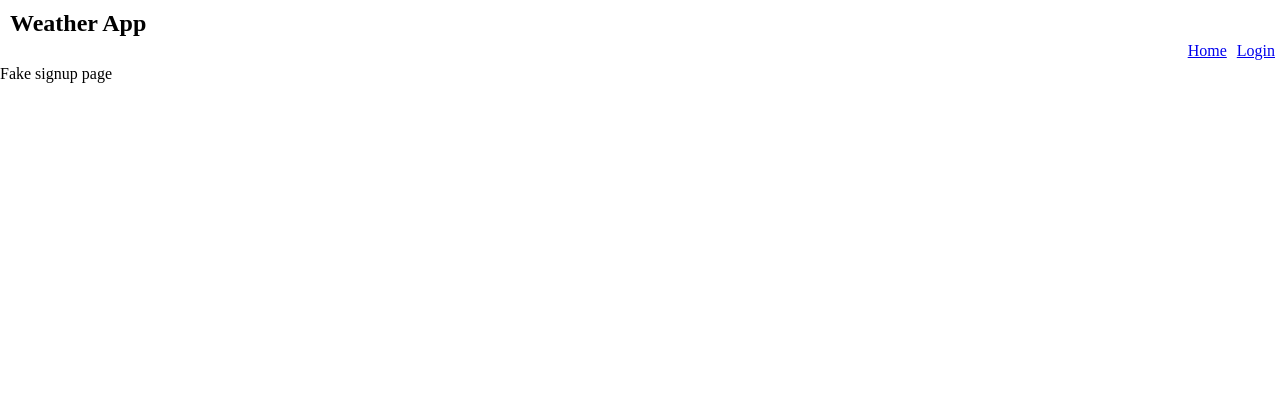
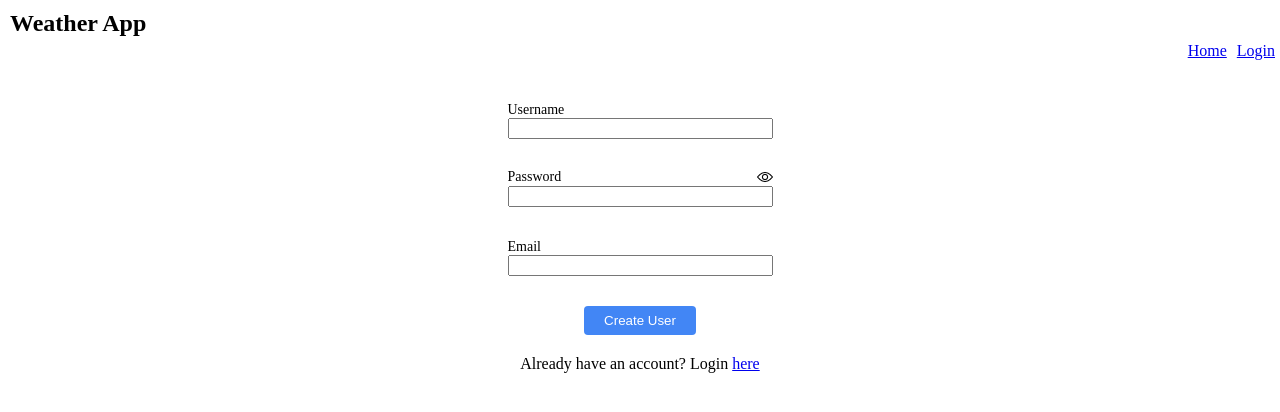
Before and after one commit to mtthwleung/Weather-App-Frontend, a React (Create React App) app: page /signup in a window 1280 px wide. Shown: the top 412 px of the page. Built offline with nearby package versions, Linux system fonts and the light colour scheme.

Commit message:
created simple signup and login forms

```diff
--- /dev/null
+++ b/src/Components/Auth/Auth.css
@@ -0,0 +1,33 @@
+#signup-form {
+  padding: 20px;
+  display: flex;
+  flex-direction: column;
+  align-items: center;
+}
+
+.form-field {
+  margin: 15px 0;
+}
+
+.input-label {
+  font-size: 14px;
+  margin-bottom: 10px;
+  max-height: 17px;
+}
+
+.password-label {
+  display: flex;
+  justify-content: space-between;
+  max-height: 17px;
+}
+
+button[type="submit"] {
+  padding: 7px 20px;
+  cursor: pointer;
+  border-radius: 4px;
+  border: none;
+  background-color: #4286F5;
+  color: white;
+  margin-top: 15px;
+
+}
--- /dev/null
+++ b/src/Components/Auth/LoginForm.js
@@ -0,0 +1,48 @@
+import "./Auth.css";
+import EyeImage from "../../assets/images/eye.png";
+import { useState } from "react";
+
+export default function LoginForm() {
+	const [showPassword, setShowPassword] = useState(false);
+
+	const handleClick = () => {
+		setShowPassword(!showPassword);
+	};
+
+	return (
+		<div>
+			<form action="/auth/login" method="POST" id="login-form">
+				<div className="form-field">
+					<div>
+						<label for="username" className="input-label">
+							Username
+						</label>
+					</div>
+					<input type="text" id="username" name="username" size="30" required />
+				</div>
+
+				<div className="form-field">
+					<div className="password-label">
+						<label for="password" className="input-label">
+							Password
+						</label>
+						<div onClick={handleClick}>
+							<img src={EyeImage} alt="toggle show password" />
+						</div>
+					</div>
+					<input
+						type={showPassword ? "text" : "password"}
+						id="password"
+						name="password"
+						size="30"
+						required
+					/>
+				</div>
+
+				<div className="submit-button">
+					<button type="submit">Login</button>
+				</div>
+			</form>
+		</div>
+	);
+}
--- /dev/null
+++ b/src/Components/Auth/SignupForm.js
@@ -0,0 +1,58 @@
+import "./Auth.css"
+import EyeImage from '../../assets/images/eye.png'
+import { useState } from "react"
+
+export default function SignupForm() {
+
+  const [showPassword, setShowPassword] = useState(false);
+
+  const handleClick = () => {
+    setShowPassword(!showPassword);
+  }
+
+  return (
+			<div>
+				<form action="/auth/signup" method="POST" id="signup-form">
+					<div className="form-field">
+						<div>
+							<label for="username" className="input-label">
+								Username
+							</label>
+						</div>
+						<input type="text" id="username" name="username" size="30" required />
+					</div>
+
+					<div className="form-field">
+						<div className="password-label">
+							<label for="password" className="input-label">
+								Password
+							</label>
+							<div onClick={handleClick}>
+								<img src={EyeImage} alt="toggle show password" />
+							</div>
+						</div>
+						<input
+							type={showPassword ? "text" : "password"}
+							id="password"
+							name="password"
+							size="30"
+							required
+						/>
+					</div>
+
+					<div className="form-field">
+						<div>
+							<label for="email" className="input-label">
+								Email
+							</label>
+						</div>
+						<input type="text" id="email" name="email" size="30" required />
+					</div>
+
+					<div className="submit-button">
+						<button type="submit">Create User</button>
+					</div>
+				</form>
+			</div>
+		);
+}
--- a/src/Components/DisplayArea/Forecast.js
+++ b/src/Components/DisplayArea/Forecast.js
@@ -4,7 +4,7 @@ export default function Forecast({ date, highTemp, lowTemp, weatherImage }) {
 	return (
 		<div className="forecast">
 			<p>{date}</p>
-			<img className="forecastImage" src={weatherImage} alt="sunny icon" />
+			<img className="forecastImage" src={weatherImage} alt="weather icon" />
 			<p>{highTemp}°C</p>
 			<p>{lowTemp}°C</p>
 		</div>
--- a/src/Components/Pages/Login.js
+++ b/src/Components/Pages/Login.js
@@ -1,7 +1,10 @@
+import LoginForm from "../Auth/LoginForm";
+
 export default function Login() {
 	return (
 		<div>
-			<p>Fake login page</p>
+			<LoginForm />
+			<p style={{textAlign: 'center'}}>Don't have an account yet? Signup <a href="/signup">here</a></p>
 		</div>
 	);
 }
--- a/src/Components/Pages/Signup.js
+++ b/src/Components/Pages/Signup.js
@@ -1,7 +1,12 @@
+import SignupForm from "../Auth/SignupForm";
+
 export default function Signup() {
   return (
-    <div>
-      <p>Fake signup page</p>
-    </div>
-  )
+			<div>
+				<SignupForm />
+				<p style={{textAlign: 'center'}}>
+					Already have an account? Login <a href="/login">here</a>
+				</p>
+			</div>
+		);
 }
```
Also changed, not shown: src/assets/images/eye.png (added).
